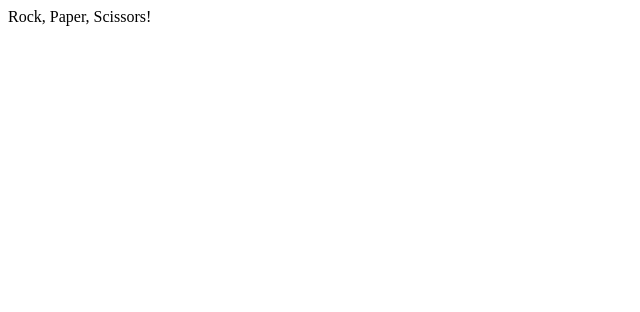
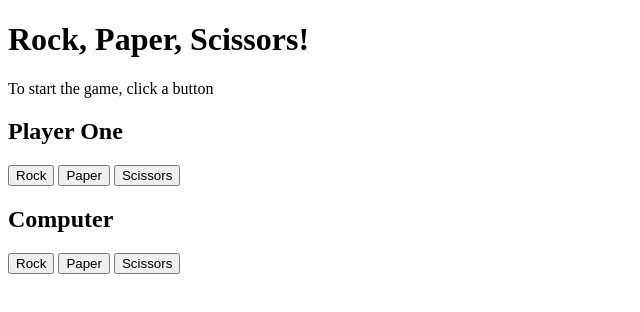
Before and after one commit to emimgg/rock-paper-scissors, a plain HTML site: page index.html in a window 1280 px wide. Shown: the whole page, without its empty margins (0-640 px from the left). Drawn offline with Linux system fonts and the light colour scheme.

Commit message:
Create initial HTML Structure for the webpage

```diff
--- a/index.html
+++ b/index.html
@@ -8,6 +8,33 @@
     <title>Rock, Paper, Scissors!</title>
 </head>
 <body>
-    <header>Rock, Paper, Scissors!</header>
+    <header>
+        <h1 id="main-title">Rock, Paper, Scissors!</h1>
+        <span>To start the game, click a button</span>
+    </header>
+    <main>
+        <section class="game">
+            <div class="player-container">
+                <header class="player-name">
+                    <h2>Player One</h2>
+                </header>
+                <div class="choices">
+                    <button class="btn-choice">Rock</button>
+                    <button class="btn-choice">Paper</button>
+                    <button class="btn-choice">Scissors</button>
+                </div>
+            </div>
+            <div class="computer-container">
+                <header class="computer-name">
+                    <h2>Computer</h2>
+                </header>
+                <div class="choices">
+                    <button class="btn-choice">Rock</button>
+                    <button class="btn-choice">Paper</button>
+                    <button class="btn-choice">Scissors</button>
+                </div>
+            </div>
+        </section>
+    </main>
 </body>
 </html>
```
